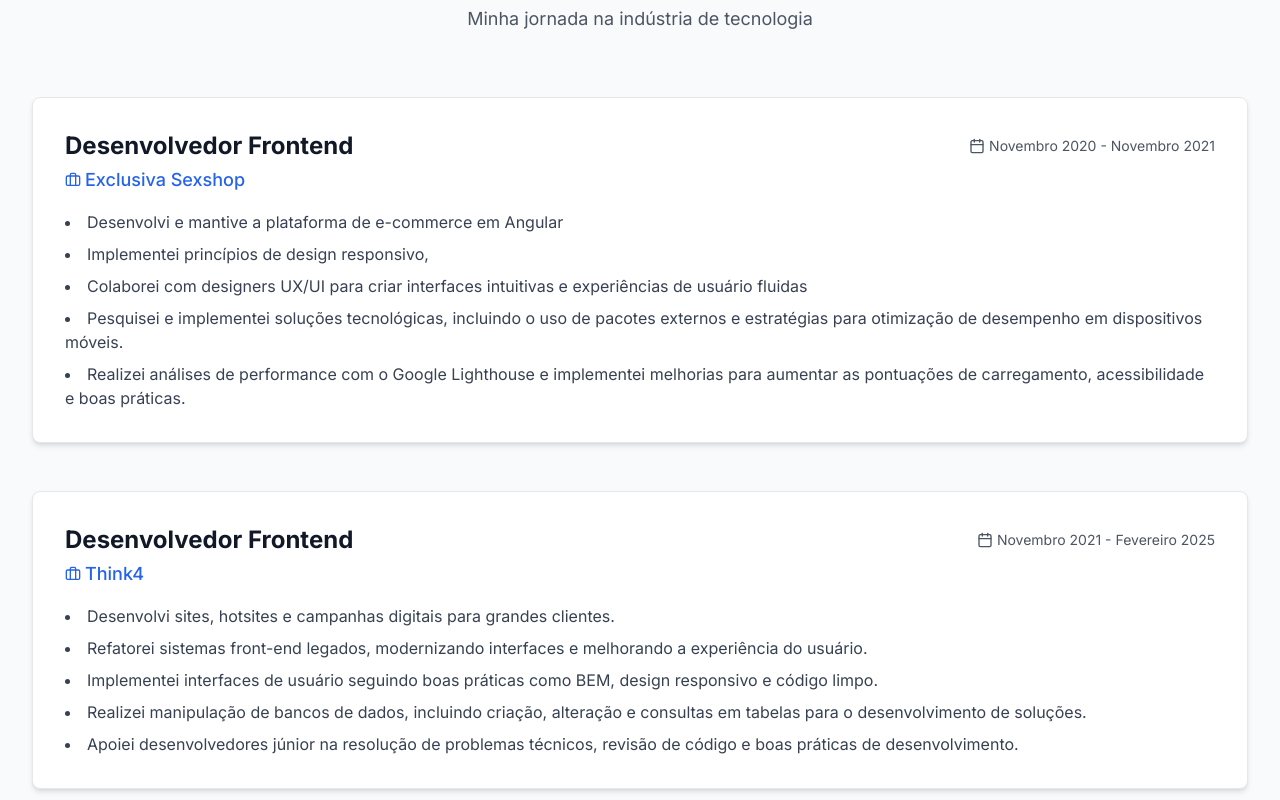
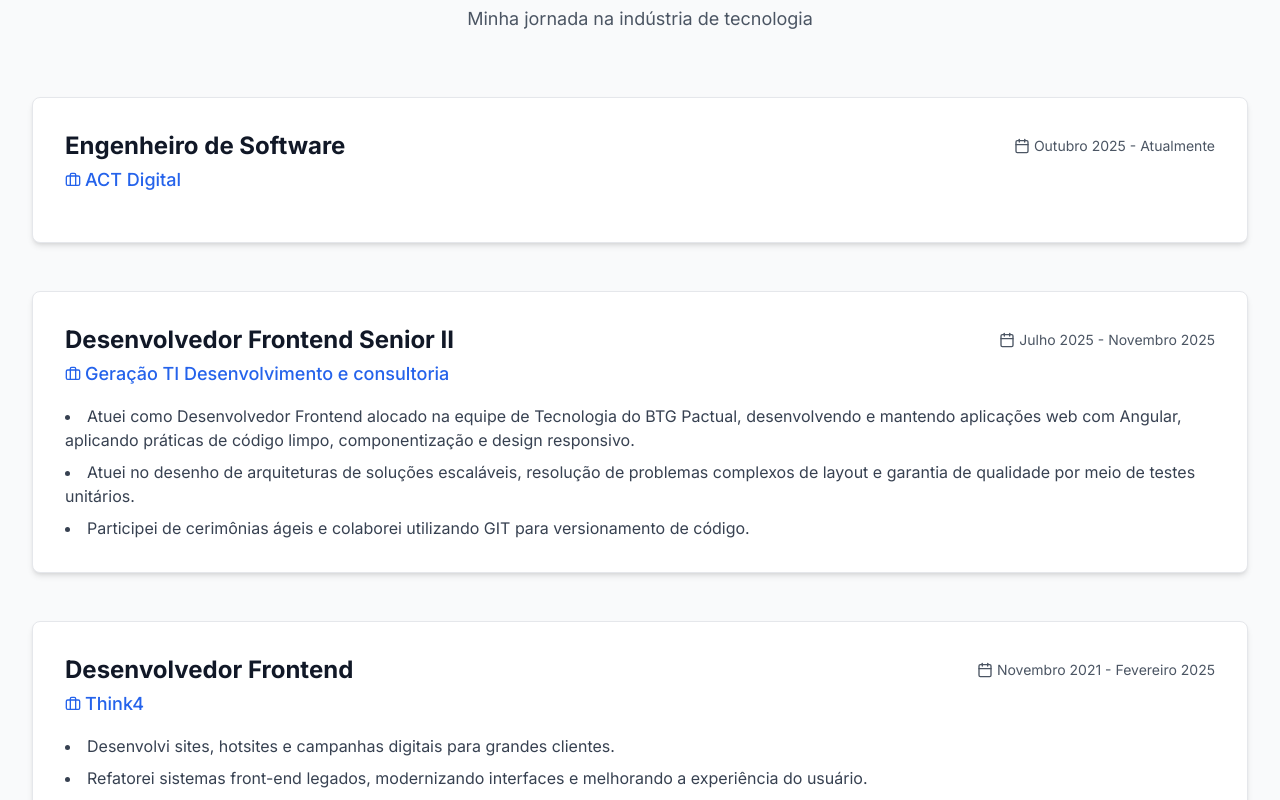
Before and after one commit to Celsocag/portifolio, a Next.js app: page / in a window 1280 px wide. Shown: the part 1360-2160 px from the top of the page. Built offline with nearby package versions, Linux system fonts and the light colour scheme.

Commit message:
add new work experiences text

```diff
--- a/app/page.tsx
+++ b/app/page.tsx
@@ -82,17 +82,22 @@ export default function Home() {
   const experiences = {
     "pt-BR": [
       {
-        company: "Exclusiva Sexshop",
-        title: "Desenvolvedor Frontend",
-        period: "Novembro 2020 - Novembro 2021",
+        company: "ACT Digital",
+        title: "Engenheiro de Software",
+        period: "Outubro 2025 - Atualmente",
+        description: [],
+        logo: "https://media.licdn.com/dms/image/v2/D4D0BAQHovPVPTiORFA/company-logo_200_200/company-logo_200_200/0/1721908604071/think4_logo?e=1755129600&v=beta&t=MJR4sTEOSTgPx3kqGSRwmV0qJuDom9fS5kZWlYQl7tQ",
+      },
+      {
+        company: "Geração TI Desenvolvimento e consultoria",
+        title: "Desenvolvedor Frontend Senior II",
+        period: "Julho 2025 - Novembro 2025",
         description: [
-          "Desenvolvi e mantive a plataforma de e-commerce em Angular",
-          "Implementei princípios de design responsivo,",
-          "Colaborei com designers UX/UI para criar interfaces intuitivas e experiências de usuário fluidas",
-          "Pesquisei e implementei soluções tecnológicas, incluindo o uso de pacotes externos e estratégias para otimização de desempenho em dispositivos móveis.",
-          "Realizei análises de performance com o Google Lighthouse e implementei melhorias para aumentar as pontuações de carregamento, acessibilidade e boas práticas.",
+          "Atuei como Desenvolvedor Frontend alocado na equipe de Tecnologia do BTG Pactual, desenvolvendo e mantendo aplicações web com Angular, aplicando práticas de código limpo, componentização e design responsivo.",
+          "Atuei no desenho de arquiteturas de soluções escaláveis, resolução de problemas complexos de layout e garantia de qualidade por meio de testes unitários.",
+          "Participei de cerimônias ágeis e colaborei utilizando GIT para versionamento de código.",
         ],
-        logo: "https://media.licdn.com/dms/image/v2/C4E0BAQEudSLDl1ccow/company-logo_200_200/company-logo_200_200/0/1631312273160?e=1755129600&v=beta&t=O30S9GIyEQyHE4LCHWsb2K2xfwJe7LZwzarFoTmAZNo",
+        logo: "https://media.licdn.com/dms/image/v2/D4D0BAQHovPVPTiORFA/company-logo_200_200/company-logo_200_200/0/1721908604071/think4_logo?e=1755129600&v=beta&t=MJR4sTEOSTgPx3kqGSRwmV0qJuDom9fS5kZWlYQl7tQ",
       },
       {
         company: "Think4",
@@ -107,8 +112,39 @@ export default function Home() {
         ],
         logo: "https://media.licdn.com/dms/image/v2/D4D0BAQHovPVPTiORFA/company-logo_200_200/company-logo_200_200/0/1721908604071/think4_logo?e=1755129600&v=beta&t=MJR4sTEOSTgPx3kqGSRwmV0qJuDom9fS5kZWlYQl7tQ",
       },
+      {
+        company: "Exclusiva Sexshop",
+        title: "Desenvolvedor Frontend",
+        period: "Novembro 2020 - Novembro 2021",
+        description: [
+          "Desenvolvi e mantive a plataforma de e-commerce em Angular",
+          "Implementei princípios de design responsivo,",
+          "Colaborei com designers UX/UI para criar interfaces intuitivas e experiências de usuário fluidas",
+          "Pesquisei e implementei soluções tecnológicas, incluindo o uso de pacotes externos e estratégias para otimização de desempenho em dispositivos móveis.",
+          "Realizei análises de performance com o Google Lighthouse e implementei melhorias para aumentar as pontuações de carregamento, acessibilidade e boas práticas.",
+        ],
+        logo: "https://media.licdn.com/dms/image/v2/C4E0BAQEudSLDl1ccow/company-logo_200_200/company-logo_200_200/0/1631312273160?e=1755129600&v=beta&t=O30S9GIyEQyHE4LCHWsb2K2xfwJe7LZwzarFoTmAZNo",
+      },
     ],
     en: [
+      {
+        company: "ACT Digital",
+        title: "Software Engineer",
+        period: "October 2025 - Present",
+        description: [],
+        logo: "https://media.licdn.com/dms/image/v2/D4D0BAQHovPVPTiORFA/company-logo_200_200/company-logo_200_200/0/1721908604071/think4_logo?e=1755129600&v=beta&t=MJR4sTEOSTgPx3kqGSRwmV0qJuDom9fS5kZWlYQl7tQ",
+      },
+      {
+        company: "Geração TI Desenvolvimento e consultoria",
+        title: "Senior Frontend Developer II",
+        period: "July 2025 - November 2025",
+        description: [
+          "Worked as a Frontend Developer assigned to BTG Pactual's Technology team, developing and maintaining web applications with Angular, applying clean code practices, componentization, and responsive design.",
+          "Worked on designing scalable solution architectures, resolving complex layout issues, and ensuring quality through unit testing.",
+          "Participated in agile ceremonies and collaborated using Git for source control.",
+        ],
+        logo: "https://media.licdn.com/dms/image/v2/D4D0BAQHovPVPTiORFA/company-logo_200_200/company-logo_200_200/0/1721908604071/think4_logo?e=1755129600&v=beta&t=MJR4sTEOSTgPx3kqGSRwmV0qJuDom9fS5kZWlYQl7tQ",
+      },
       {
         company: "Exclusiva Sexshop",
         title: "Frontend Developer",
@@ -493,7 +529,7 @@ export default function Home() {
               href="https://wa.me/5511978283108"
               target="_blank"
               rel="noopener noreferrer"
-                 className="group bg-white dark:bg-gray-800 p-6 rounded-lg border border-gray-200 dark:border-gray-700 hover:border-green-500 dark:hover:border-green-400 transition-all duration-300 hover:transform hover:scale-105 focus-visible:outline-green-500 shadow-sm hover:shadow-md"
+              className="group bg-white dark:bg-gray-800 p-6 rounded-lg border border-gray-200 dark:border-gray-700 hover:border-green-500 dark:hover:border-green-400 transition-all duration-300 hover:transform hover:scale-105 focus-visible:outline-green-500 shadow-sm hover:shadow-md"
               role="listitem"
               aria-label="Ligar para +55 11 978283108"
             >
```
